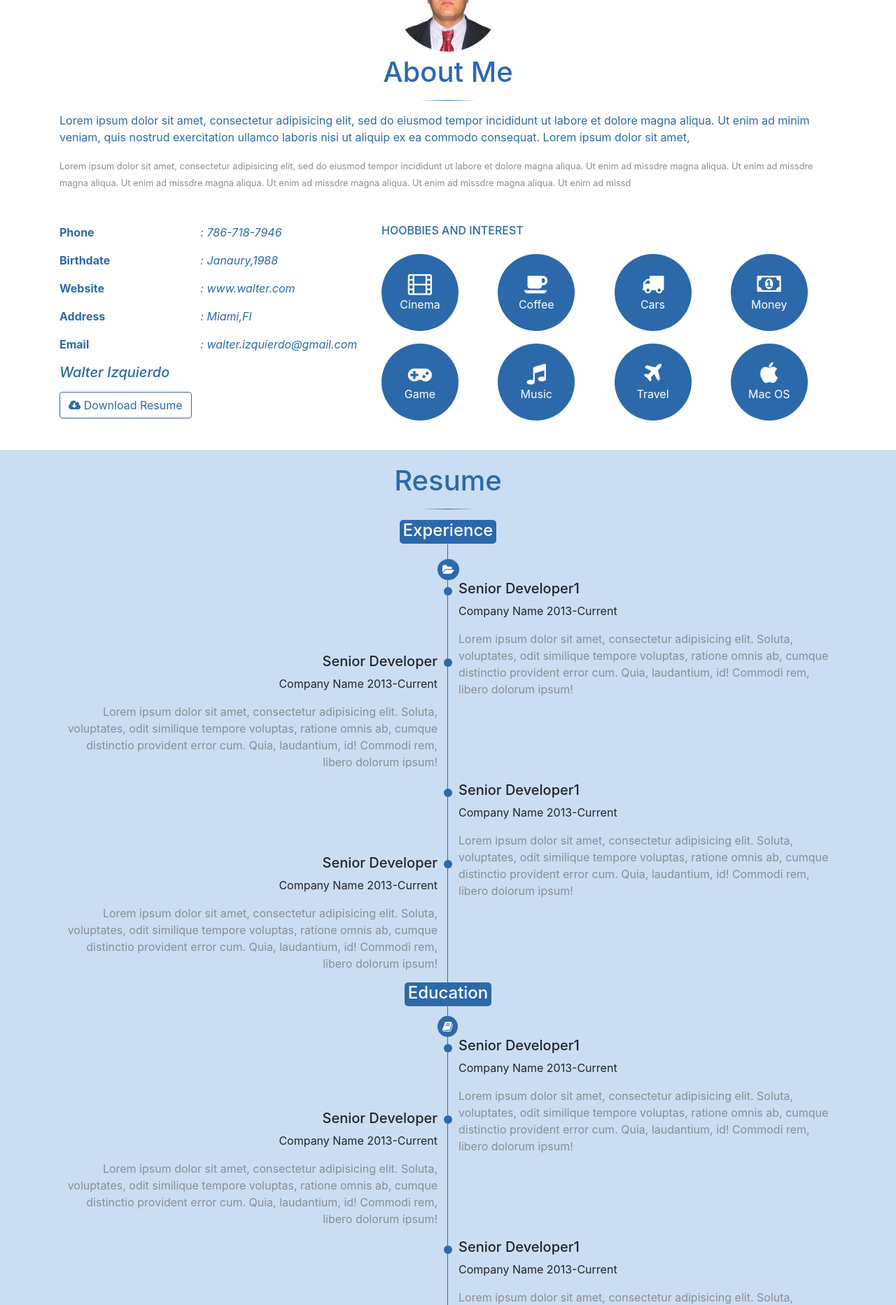
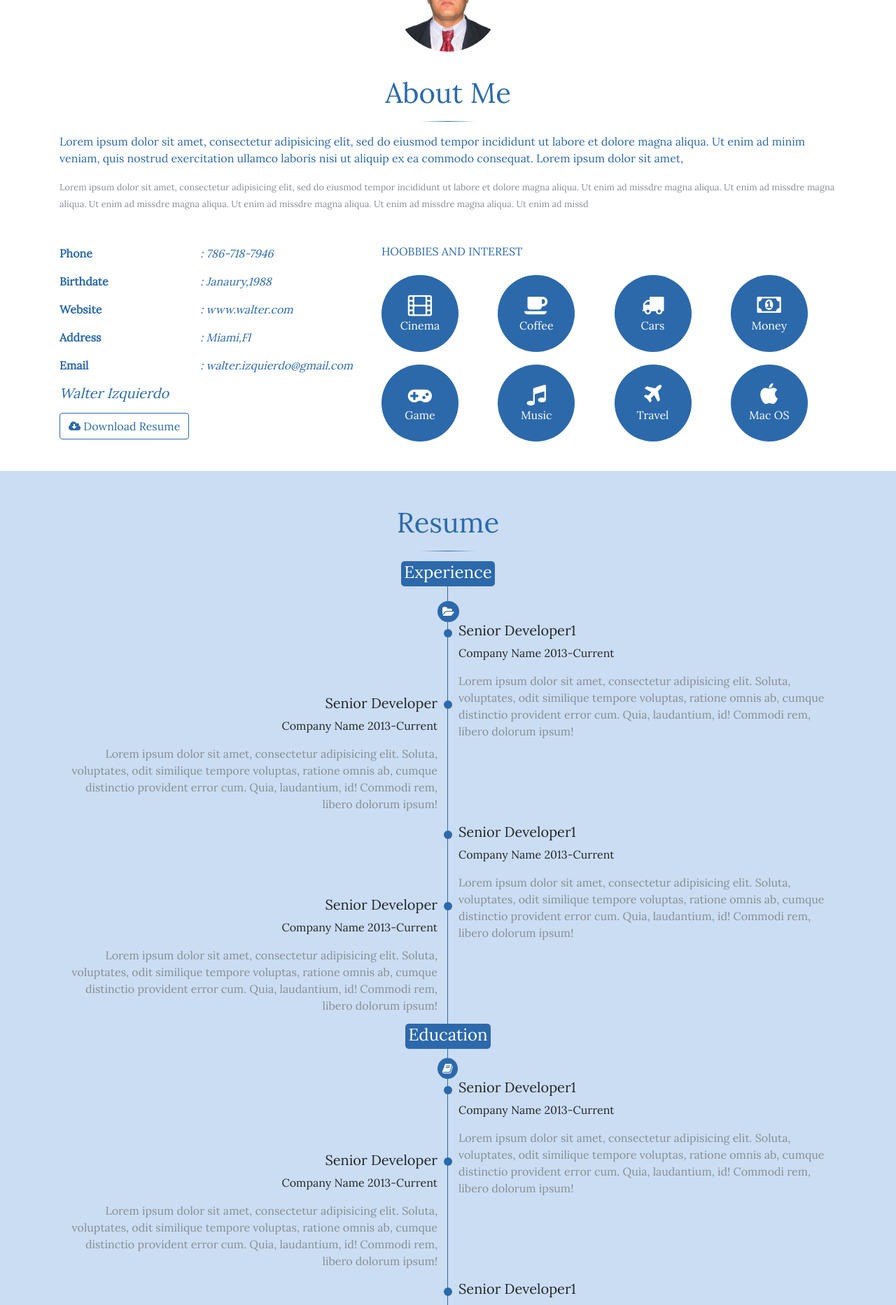
Before and after one commit to oscarMartinezMalo/Example-of-resume, a PHP site: page / in a window 1280 px wide, after a click on "Achievements". Shown: the part 561-2426 px from the top of the page at 70% size. Run offline with PHP 8.4, Linux system fonts and the light colour scheme; some libraries are stand-ins or nearby versions.

Commit message:
last
last

```diff
--- a/components/scss/myStyle.scss
+++ b/components/scss/myStyle.scss
@@ -1,11 +1,39 @@
 @import "myprogress-bar";
+
+$blue:    #007bff !default;
+$indigo:  #6610f2 !default;
+$purple:  #6f42c1 !default;
+$pink:    #e83e8c !default;
+$red:     #dc3545 !default;
+$orange:  #fd7e14 !default;
+$yellow:  #ffc107 !default;
+$green:   #28a745 !default;
+$teal:    #20c997 !default;
+$cyan:    #17a2b8 !default;
+
+
+$success:       $green !default;
+$info:          $cyan !default;
+$warning:       $yellow !default;
+$danger:        $red !default;
 
 $white:    white !default;
 $linkedinBlue:		#2c69ab	!default;
 $primary:       $white !default;
 $secondary:		$linkedinBlue!default;
+
 body, html {
     height: 100%;
+    font-family: 'Lora', serif;
+}
+
+body {
+  position: relative;
+}
+
+.container-fluid {
+	padding-top: 30px;
+
 }
 
 h1 {
@@ -45,32 +73,34 @@ hr {
     font-weight: bold;
 }
 
-/* .navbar {
+.navbar {
 	background-color: $secondary;
 }
 
-.navbar-light .navbar-nav .active>.nav-link, .navbar-light .navbar-nav .nav-link.active, .navbar-light .navbar-nav .nav-link.show, .navbar-light .navbar-nav .show>.nav-link {
-    color: $primary;
+.dropdown-item {
+	color: $secondary;
+	.active, &:active {
+		background-color: $secondary;
+	}
 }
 
-.navbar-light .navbar-nav .nav-link {
-    color: darken($primary,30%);
+.navbar-dark .navbar-nav .active>.nav-link, .navbar-dark .navbar-nav .nav-link.active, .navbar-dark .navbar-nav .nav-link.show, .navbar-dark .navbar-nav .show>.nav-link {
+    font-weight: bold;
 }
 
-.navbar-light .navbar-brand {
-	color: $primary;
+.navbar {
+	background-color: $secondary;
 }
 
-.navbar-light .navbar-toggler {
-    border-color: $primary;
+.dropdown-item {
+	color: $secondary;
 }
 
-.navbar-default .navbar-toggle .icon-bar {
-    background-color: $primary;
-} */
+.dropdown-item.active, .dropdown-item:active {
+	background-color: $secondary;
+}
 
 .hero-image {
-
 	background-image: url("../images/heroImage.jpg");
 	height: 70%;
 	background-position: center;
@@ -305,6 +335,44 @@ section.resume {
 	 }
 }
 
+#contactMe  {
+    p {
+        color: darken($secondary, 5%);
+    }
+
+    .modal {
+        p {
+            color: $primary;
+        }
+    }
+
+    .modal-danger {
+        @include modal-custom($danger);
+    }
+
+    .modal-success {
+        @include modal-custom($success);
+    }
+}
+
+@mixin modal-custom($colorModal) {
+    .bg-1 {
+        background-color: $colorModal;
+    }
+
+    h4.modal-title  {
+        color: $colorModal;
+    }
+
+    .btn {
+       /*  .btn-custom($colorModal); */
+    }
+
+    .close {
+        color: $colorModal;
+    }
+}
+
 footer {
 	.fa {
 		font-size: 2em;
--- a/index.php
+++ b/index.php
@@ -4,12 +4,14 @@
 	<title></title>
 	<meta charset="utf-8">
 	<meta name="viewport" content="width=device-width, initial-scale=1, shrink-to-fit=no">
+	<link href="https://fonts.googleapis.com/css?family=Lora" rel="stylesheet">
 	<link rel="stylesheet" href="https://cdnjs.cloudflare.com/ajax/libs/font-awesome/4.7.0/css/font-awesome.min.css">
 	<link rel="stylesheet" href="https://maxcdn.bootstrapcdn.com/bootstrap/4.0.0-beta.2/css/bootstrap.min.css" integrity="sha384-PsH8R72JQ3SOdhVi3uxftmaW6Vc51MKb0q5P2rRUpPvrszuE4W1povHYgTpBfshb" crossorigin="anonymous">
 	<!-- <link rel="stylesheet" href="path/to/font-awesome/css/font-awesome.min.css"> -->
 	<link rel="stylesheet" type="text/css" href="css/myStyle.css">
 </head>
-<body id="myPage" data-spy="scroll" data-target=".navbar" data-offset="60">
+ <body id="myPage" data-spy="scroll" data-target=".navbar" data-offset="110">
+<!--<body id="myPage"> -->
 	<header>
 		<?php include "sections/navbar.php"; ?>
 	</header>
@@ -35,5 +37,4 @@
 <script src="https://maxcdn.bootstrapcdn.com/bootstrap/4.0.0-beta.2/js/bootstrap.min.js" integrity="sha384-alpBpkh1PFOepccYVYDB4do5UnbKysX5WZXm3XxPqe5iKTfUKjNkCk9SaVuEZflJ" crossorigin="anonymous"></script>
 <script src="javaScript/myScript.js"></script>
 <!--<script type="js/bootstrap.js"></script>-->
-
 </html>
--- a/javaScript/myScript.js
+++ b/javaScript/myScript.js
@@ -1 +1 @@
-$(window).scroll(function(){$(".progress").each(function(){$(this).offset().top<$(window).scrollTop()+800&&($("#js").attr("data-percentage","80"),$("#html").attr("data-percentage","20"),$("#less").attr("data-percentage","50"),$("#sass").attr("data-percentage","70"),$("#csharp").attr("data-percentage","100"),$("#php").attr("data-percentage","90"),$("#nodejs").attr("data-percentage","40"),$("#angular").attr("data-percentage","30"))})}),$(document).ready(function(){$(".navbar a, footer a[href='#myPage']").on("click",function(t){if(""!==this.hash){t.preventDefault();var a=this.hash;$("html, body").animate({scrollTop:$(a).offset().top},900,function(){window.location.hash=a})}})}),$(window).scroll(function(){$(".slideanim").each(function(){$(this).offset().top<$(window).scrollTop()+800&&$(this).addClass("slide")})});
+$(window).scroll(function(){$(".progress").each(function(){$(this).offset().top<$(window).scrollTop()+800&&($("#js").attr("data-percentage","80"),$("#html").attr("data-percentage","20"),$("#less").attr("data-percentage","50"),$("#sass").attr("data-percentage","70"),$("#csharp").attr("data-percentage","100"),$("#php").attr("data-percentage","90"),$("#nodejs").attr("data-percentage","40"),$("#angular").attr("data-percentage","30"))})}),$(document).ready(function(){$("#myForm").submit(function(a){a.preventDefault();var t={name:$("#name").val(),email:$("#email").val(),comments:$("#comments").val()};console.log(t),$.ajax({type:"POST",url:"components/php/contactMeSend.php",data:t,dataType:"JSON",success:function(a){var t="Succeed";"Message was sended"!=a.messages?(t="Error",$("#myModal").addClass("modal-danger")):$("#myModal").addClass("modal-success"),$("#modalText").html(a.messages),$(".modal-title").html(t),$("#myModal").modal("show")},error:function(){$("#myModal").addClass("modal-danger"),$("#modalText").html("Message was not sended"),$(".modal-title").html("Error"),$("#myModal").modal("show")}})}),$(".navbar a, footer a[href='#myPage']").on("click",function(a){if(""!==this.hash){a.preventDefault();var t=this.hash;$("html, body").animate({scrollTop:$(t).offset().top},900,function(){window.location.hash=t})}})}),$(window).scroll(function(){$(".slideanim").each(function(){$(this).offset().top<$(window).scrollTop()+800&&$(this).addClass("slide")})});
--- a/sections/aboutMe.php
+++ b/sections/aboutMe.php
@@ -1,5 +1,5 @@
-<section class="aboutMe container-fluid mb-4">
-	<div class="container" id="aboutMe">
+<section class="aboutMe container-fluid mb-4" id="aboutMe">
+	<div class="container">
 		<h1>About Me</h1>
 		<hr>
 		<p class="mb-3">Lorem ipsum dolor sit amet, consectetur adipisicing elit, sed do eiusmod
--- a/sections/contactme.php
+++ b/sections/contactme.php
@@ -1,5 +1,5 @@
-<section class="contactme container-fluid pb-5">
-	<div class="container" id="contactMe">
+<section class="contactme container-fluid pb-5" id="contactMe">
+	<div class="container">
 		<h1>Contact Me</h1>
 		<hr class="hr">
 		<div class="row pb-4">
--- a/sections/milestonesAchived.php
+++ b/sections/milestonesAchived.php
@@ -1,5 +1,5 @@
-<section class="milestone container-fluid pb-4">
-	<div class="container" id="milestone">
+<section class="milestone container-fluid pb-4" id="milestone">
+	<div class="container">
 		<h1 class="h1-white">Milestone</h1>
 		<hr class="hr hr-white">
 		<div class="row">
--- a/sections/myservices.php
+++ b/sections/myservices.php
@@ -1,5 +1,5 @@
-<section class="myservices container-fluid pb-5 pb-md-4">
-	<div class="container" id="myServices">
+<section class="myservices container-fluid pb-5 pb-md-4"  id="myServices">
+	<div class="container">
 		<h1>My Services</h1>
 		<hr>
 		<div class="row">
--- a/sections/myvideos.php
+++ b/sections/myvideos.php
@@ -1,5 +1,5 @@
-<section class="myvideos container-fluid pb-4">
-	<div class="container" id="myvideos">
+<section class="myvideos container-fluid pb-4" id="myvideos">
+	<div class="container">
 		<h1>My Videos</h1>
 		<hr class="hr">
 		<div class="row">
--- a/sections/mywork.php
+++ b/sections/mywork.php
@@ -1,5 +1,5 @@
-<section class="mywork container-fluid pb-4">
-	<div class="container" id="mywork">
+<section class="mywork container-fluid pb-4" id="mywork">
+	<div class="container">
 		<h1 class="h1-white">My Works</h1>
 		<hr class="hr hr-white">
 
--- a/sections/navbar.php
+++ b/sections/navbar.php
@@ -3,12 +3,12 @@
 		<button class="navbar-toggler" type="button" data-toggle="collapse" data-target="#navbarTogglerDemo03" aria-controls="navbarTogglerDemo03" aria-expanded="false" aria-label="Toggle navigation">
 	    	<span class="navbar-toggler-icon"></span>
 	  	</button>
-	  	<a class="navbar-brand" href="#">Walter</a>
+	  	<a class="navbar-brand" href="#myPage">Walter</a>
 		<div class="collapse navbar-collapse" id="navbarTogglerDemo03">
 			<ul class="navbar-nav ml-auto mt-2 mt-lg-0">
-				<li class="nav-item">
+				<!-- <li class="nav-item">
 					<a class="nav-link" href="#myPage">Home<span class="sr-only">(current)</span></a>
-				</li>
+				</li> -->
 				<li class="nav-item">
 					<a class="nav-link" href="#aboutMe">About Me</a>
 				</li>
@@ -21,13 +21,12 @@
 				  </a>
 				  <div class="dropdown-menu" aria-labelledby="navbarDropdown">
 				    <a class="dropdown-item" href="#milestone">MileStone</a>
-				    <div class="dropdown-divider"></div>
 				    <a class="dropdown-item" href="#myServices">My Services</a>
 				    <div class="dropdown-divider"></div>
 				    <a class="dropdown-item" href="#skills">Skills</a>
-				    <div class="dropdown-divider"></div>
 				    <a class="dropdown-item" href="#workingProcess">Work Process</a>
 				    <div class="dropdown-divider"></div>
+				    <a class="dropdown-item" href="#myvideos">My Videos</a>
 				    <a class="dropdown-item" href="#mywork">My Work</a>
 				  </div>
 				</li>
--- a/sections/resume.php
+++ b/sections/resume.php
@@ -1,5 +1,5 @@
-<section class="resume container-fluid pb-3">
-	<div class="container" id="resume">
+<section class="resume container-fluid pb-3" id="resume">
+	<div class="container">
 		<h1>Resume</h1>
 		<hr>
 		<div class="row">
--- a/sections/skills.php
+++ b/sections/skills.php
@@ -1,5 +1,5 @@
-<section class="skills container-fluid pb-4">
-	<div class="container" id="skills">
+<section class="skills container-fluid pb-4" id="skills">
+	<div class="container">
 		<h1>Skills</h1>
 		<hr>
 		<div class="row">
```
Also changed, not shown: components/js/myScript.js (+62 -1 lines), sections/sendEmail.php (added, +31 -0 lines), css/myStyle.css.
